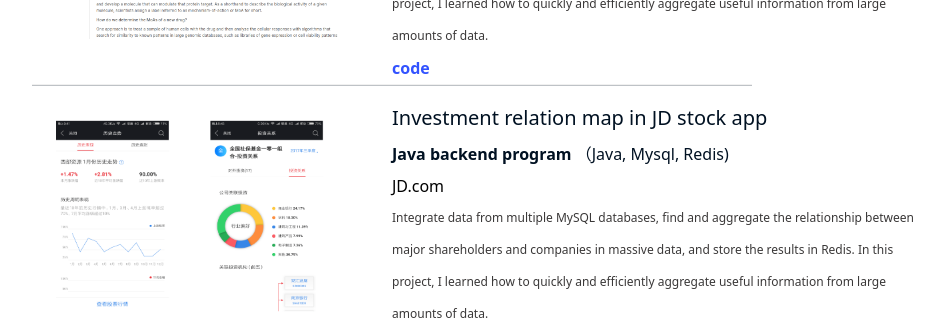
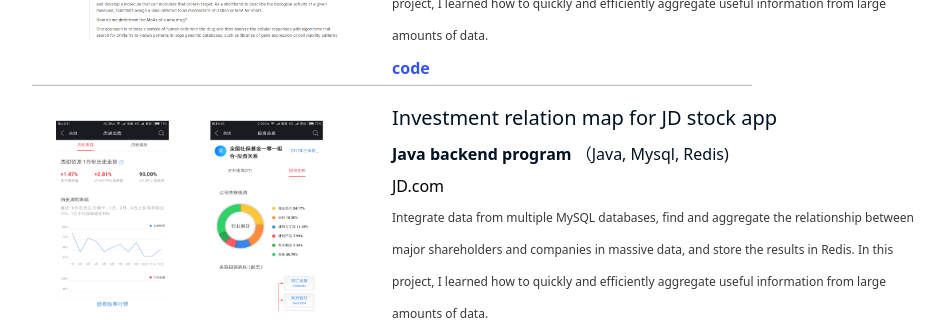
Before and after one commit to weixians/weixians.github.io, a Jekyll site: the page built from about_me.html, in a window 1280 px wide and 900 px high, scrolled down 1765 px. Shown: the part 156-476 px from the top of the window, without its empty margins (158-1104 px from the left). Built offline with Jekyll 4.4.1, drawn with Linux system fonts in a browser that asks for light colours.

Commit message:
change content

```diff
--- a/about_me.html
+++ b/about_me.html
@@ -214,7 +214,7 @@
             </div>
         </div>
         <div class="project-item-content">
-            <h5 style="text-align: left">Investment relation map in JD stock app</h5>
+            <h5 style="text-align: left">Investment relation map for JD stock app</h5>
             <p><b>Java backend program</b> （Java, Mysql, Redis)</p>
             <p class="company">JD.com</p>
             <p class="description">Integrate data from multiple MySQL databases, find and aggregate the relationship
```
